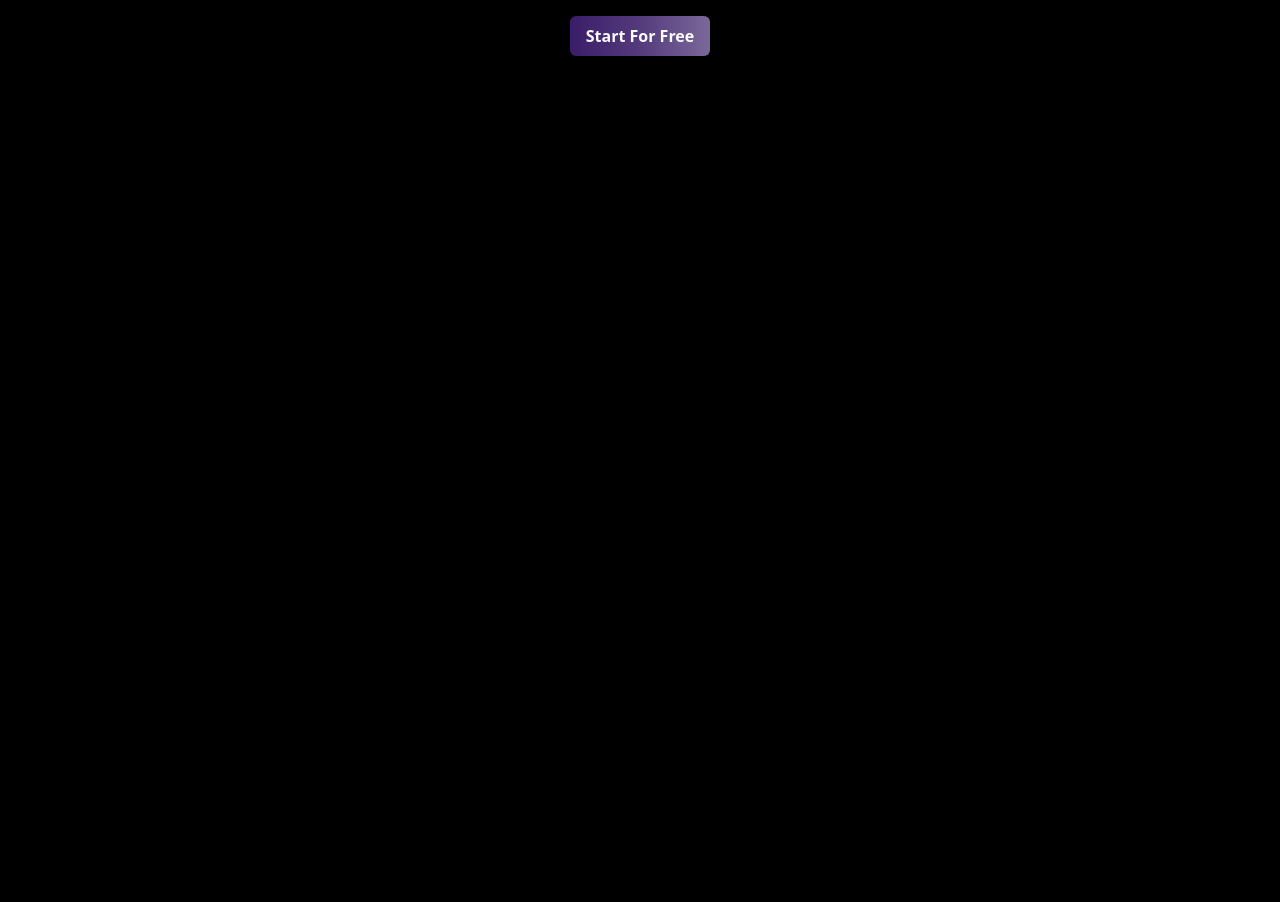
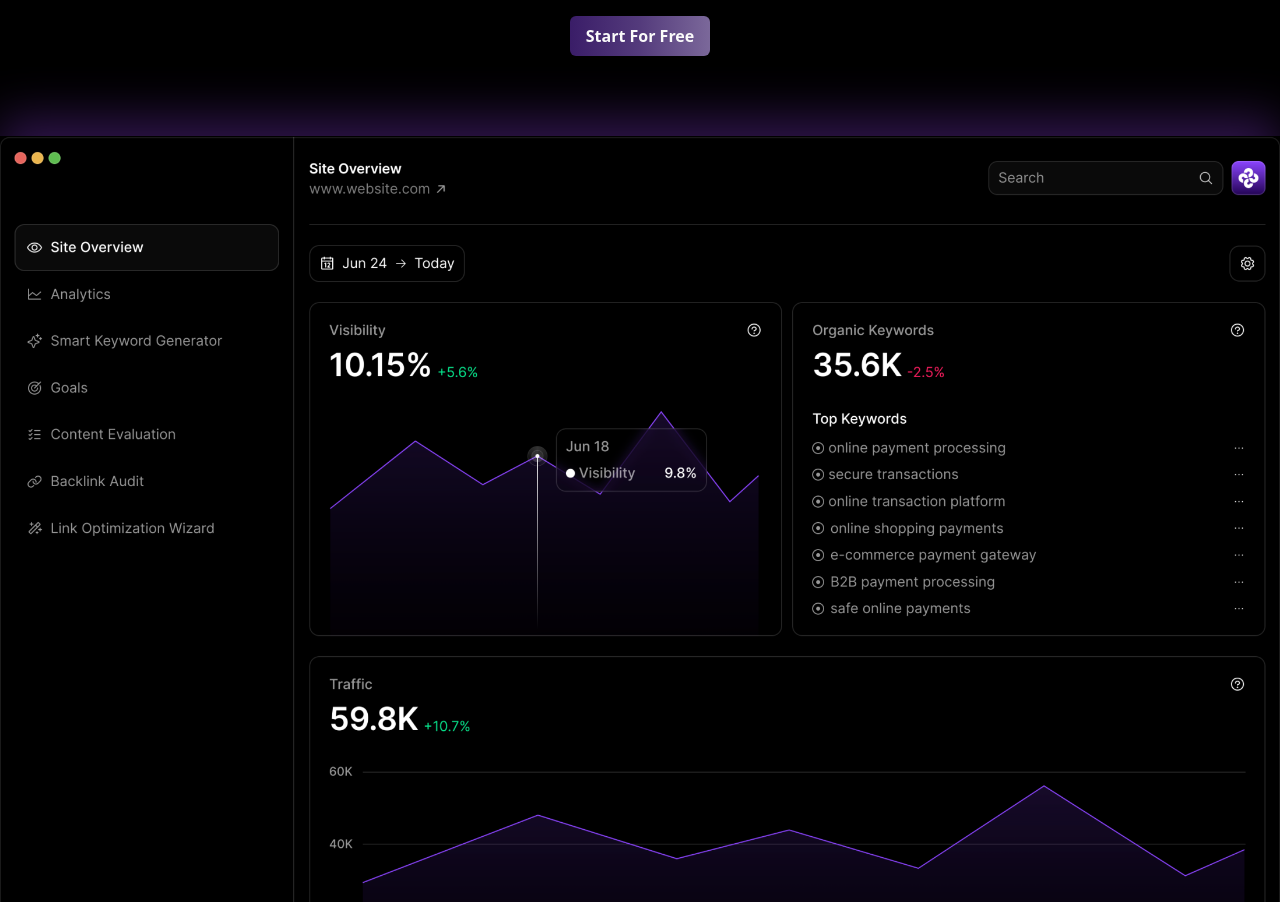
Before and after one commit to TheYashJain17/AI-Landing-Page, a Next.js app: page / in a window 1280 px wide. Shown: the part 480-1382 px from the top of the page. Before the commit the page ends 800 px from the top, so only its background shows below. Built offline with nearby package versions, Linux system fonts and the light colour scheme.

Commit message:
Completed The Main Section.

```diff
--- a/src/app/page.tsx
+++ b/src/app/page.tsx
@@ -1,4 +1,5 @@
 import HeadingSection from '@/components/layout/HeadingSection'
+import MainSection from '@/components/layout/MainSection'
 import Header from '@/components/shared/Header'
 
 import React from 'react'
@@ -13,6 +14,8 @@ const page = () => {
 
         <HeadingSection/>
 
+        <MainSection/>
+
       </div>
 
 
--- /dev/null
+++ b/src/components/layout/MainSection.tsx
@@ -0,0 +1,23 @@
+import Image from 'next/image'
+import React from 'react'
+
+const MainSection = (): React.JSX.Element => {
+  return (
+    <div className='flex items-center justify-center h-full'>
+
+        <Image
+
+            src={"/assets/MainSection/main.png"}
+            alt='main'
+            height={10000}
+            width={10000}
+            className='w-full h-full max-w-[1300px] px-5 xl:px-0 object-contain shadow-custom-shadow'
+
+        />
+
+
+     </div>
+  )
+}
+
+export default MainSection
--- a/tailwind.config.ts
+++ b/tailwind.config.ts
@@ -55,7 +55,12 @@ export default {
   			lg: 'var(--radius)',
   			md: 'calc(var(--radius) - 2px)',
   			sm: 'calc(var(--radius) - 4px)'
-  		}
+  		},
+		  boxShadow: {
+
+			"custom-shadow": "0px -18px 45px rgba(96, 42, 154, 0.5)"
+
+		},
   	}
   },
   plugins: [require("tailwindcss-animate")],
```
Also changed, not shown: public/assets/MainSection/main.png (added).
